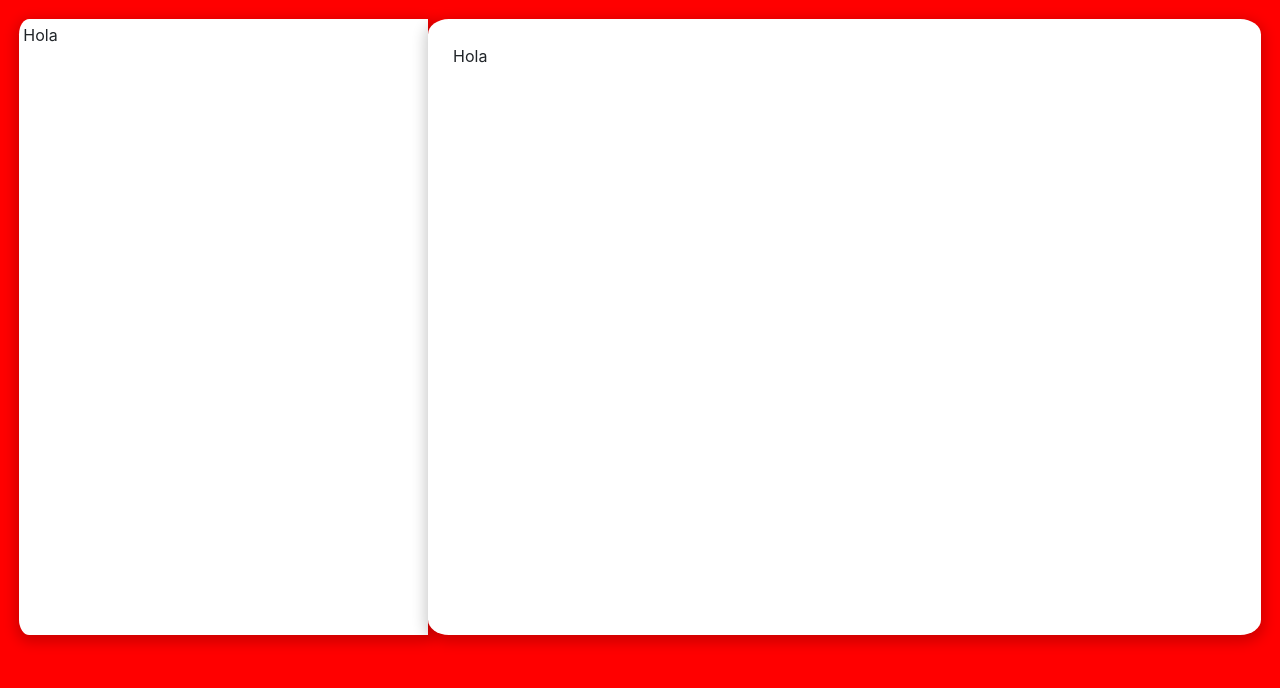
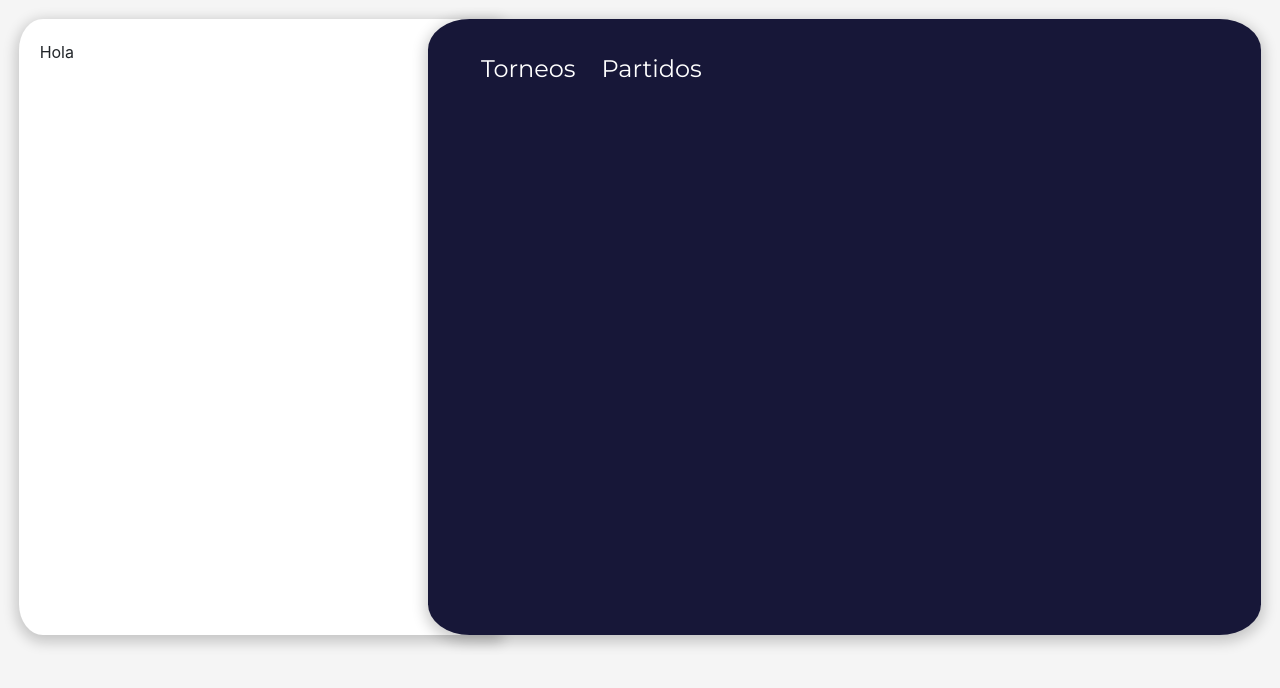
Before and after one commit to biherrerap/MathisAssistant, a React (Create React App) app in the folder frontend/: page /team in a window 1280 px wide. Shown: the top 688 px of the page. Built offline with nearby package versions, Linux system fonts and the light colour scheme; the HTML template or start-up script is replaced by a standard one.

Commit message:
Added fonts and styles

```diff
--- a/frontend/public/index.html
+++ b/frontend/public/index.html
@@ -10,6 +10,7 @@
       content="Web site created using create-react-app"
     />
     <link rel="apple-touch-icon" href="%PUBLIC_URL%/logo192.png" />
+    <link href="https://fonts.googleapis.com/css2?family=Lato:wght@300;400;700&family=Montserrat:wght@300;400;500&display=swap" rel="stylesheet">
     <!--
       manifest.json provides metadata used when your web app is installed on a
       user's mobile device or desktop. See https://developers.google.com/web/fundamentals/web-app-manifest/
--- a/frontend/src/Pages/Team.js
+++ b/frontend/src/Pages/Team.js
@@ -3,6 +3,8 @@
 import Row from 'react-bootstrap/Row';
 import Container from 'react-bootstrap/Container';
 import Col from 'react-bootstrap/Col';
+import Button from 'react-bootstrap/Button';
+
 
 export default class Team extends React.Component{
 
@@ -42,7 +44,14 @@
                     </Col>
                     <Col lg={8} md={8} className="col-right">
                         <Container className="big-container-info-team">
-                            <a>Hola</a>
+                            <Container className="options-teams">
+                                <Button className="options-button">
+                                    Torneos
+                                </Button>
+                                <Button className="options-button">
+                                    Partidos
+                                </Button>
+                            </Container>
                             <br></br>
                             <br></br>
                             <br></br>
--- a/frontend/src/styles/TeamStyles.scss
+++ b/frontend/src/styles/TeamStyles.scss
@@ -6,12 +6,12 @@
 
 .container-info-team{
     box-sizing:border-box;
-    min-height: 38.5em;
-    max-height: 40em;
+    min-width: 30em;
+    max-height: 38.5em;
     background-color: white;
-    border-radius: 2.5%;
+    border-radius: 5%;
     box-shadow: 0 4px 14px 3px rgba(0, 0, 0, 0.2);
-    padding: 1%;
+    padding: 5%;
     border-top-right-radius: 0;
     border-bottom-right-radius: 0;
     padding-right: 0;
@@ -20,8 +20,8 @@
 .big-container-info-team{
     box-sizing: border-box;
     max-height: 38.5em;
-    background-color: white;
-    border-radius: 2.5%;
+    background-color: #171738;
+    border-radius: 5%;
     box-shadow: 0 4px 14px 3px rgba(0, 0, 0, 0.2);
     padding: 3%;
 }
@@ -34,6 +34,16 @@
     padding-left: 0;
 }
 
+.options-teams{
+    font-family: 'Montserrat', sans-serif;
+}
+
+.options-button{
+    background-color: transparent;
+    border-color: transparent;
+    font-size: 150%;
+}
+
 .shield-container{
     background-color: red;;
     max-height: 38em;
--- a/frontend/src/styles/app.scss
+++ b/frontend/src/styles/app.scss
@@ -45,6 +45,6 @@
 
 
 html, body {
-  background-color: red;
+  background-color: #F5F5F5;
   height: 100%;
 }
```
